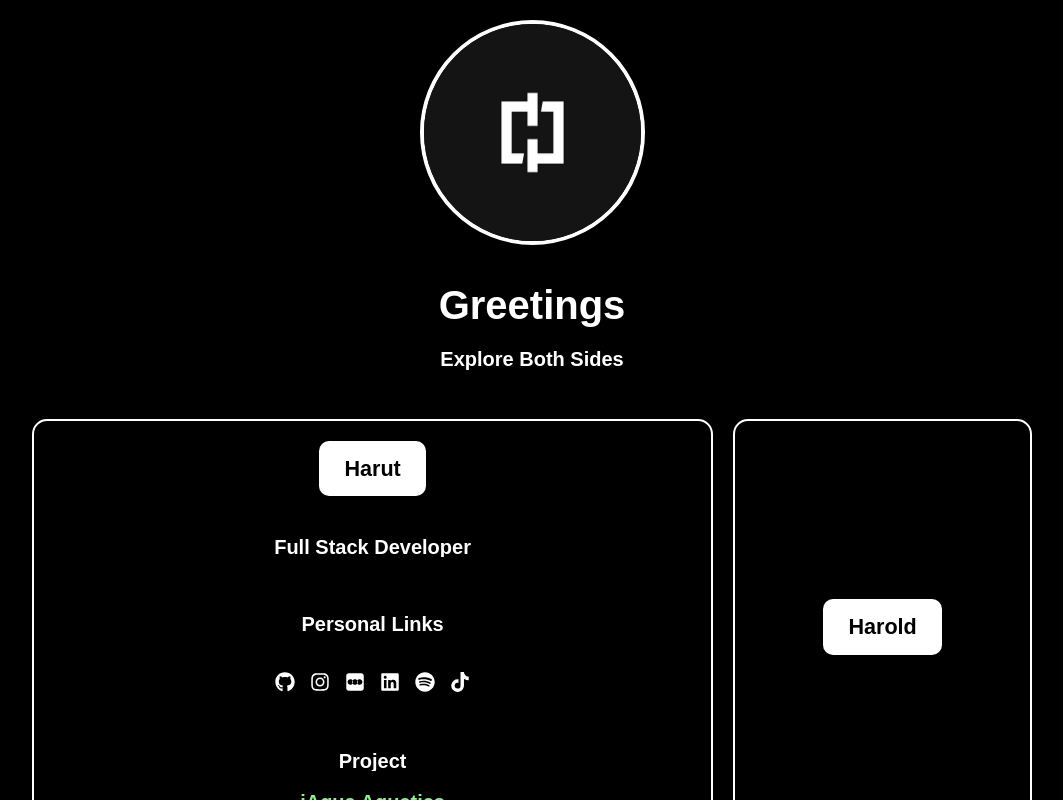
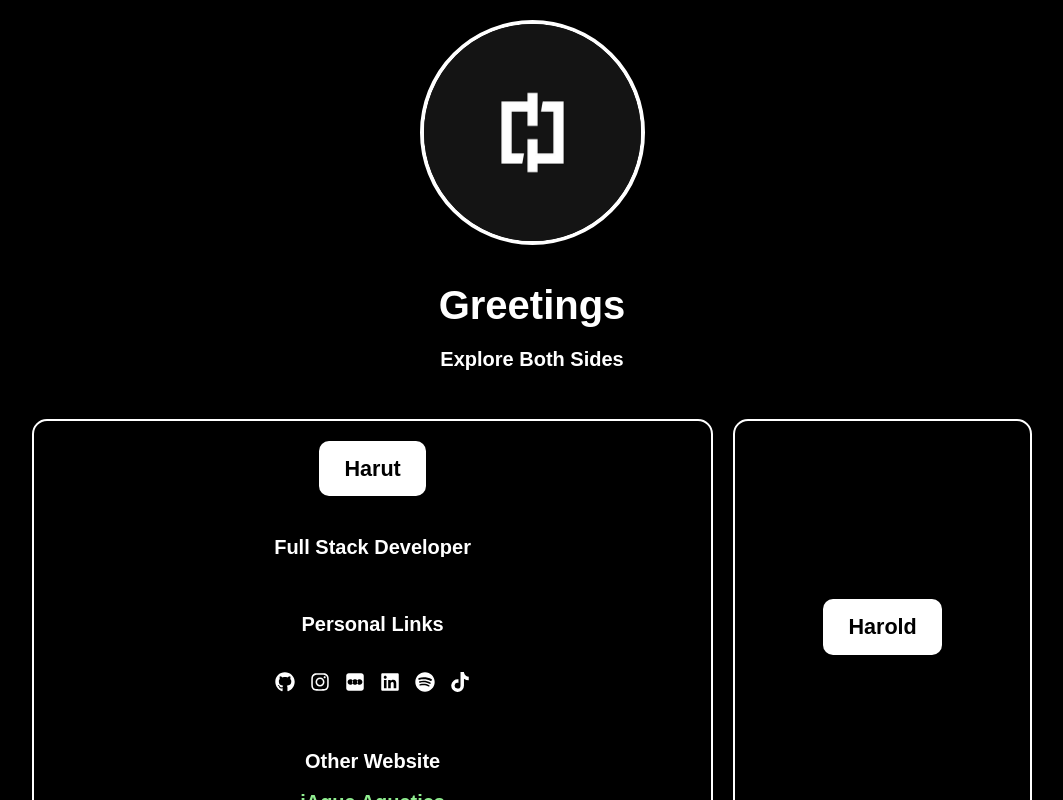
Before and after one commit to gevoglanyan/Gevoglanyan, a React (Create React App) app: page / in a window 1280 px wide. Both pictures are taken after a click on the button "Harut". Shown: the top 800 px of the page, without its empty margins (108-1171 px from the left). Built offline with nearby package versions, Linux system fonts and the light colour scheme.

Commit message:
Text Change

```diff
--- a/src/App.css
+++ b/src/App.css
@@ -64,6 +64,7 @@
   gap: 20px;
   margin-top: 30px;
   transition: all 0.5s ease-in-out;
+  overflow: hidden;
 }
 
 /* Side Panels */
@@ -81,12 +82,14 @@
   padding: 20px;
   transition: flex 0.5s ease-in-out, opacity 0.5s ease-in-out;
   cursor: pointer;
+  overflow: hidden;
 }
 
 .content {
   background: transparent !important;
   padding: 10px;
   border-radius: 8px;
+  overflow: hidden;
 }
 
 /* Expanded Side */
--- a/src/App.js
+++ b/src/App.js
@@ -86,7 +86,7 @@ function App() {
                     </a>
                   </div>
                   <br /> <br />
-                  <p className="Text">Project</p>
+                  <p className="Text">Other Website</p>
                   <p className="Text"><a href="https://www.iaquaaquatics.com">iAqua Aquatics</a></p>
                 </div>
               )}
```
